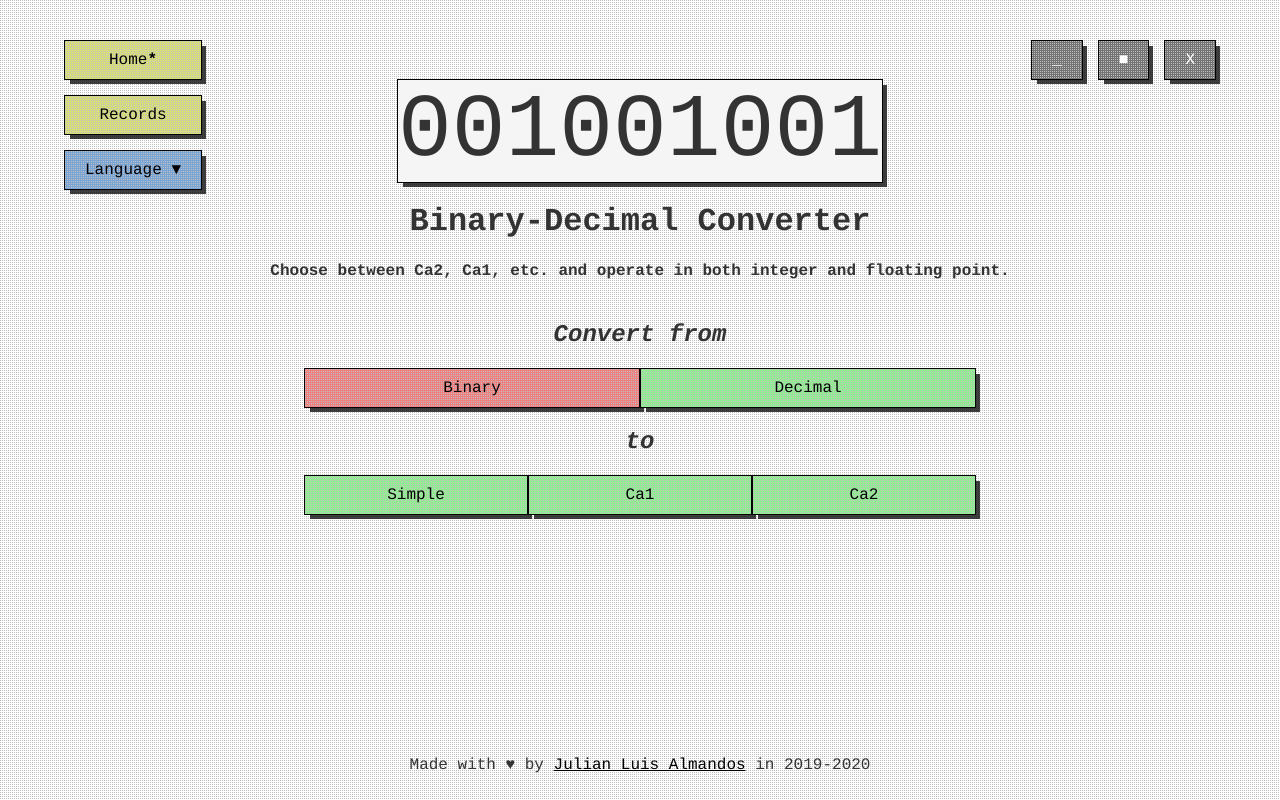
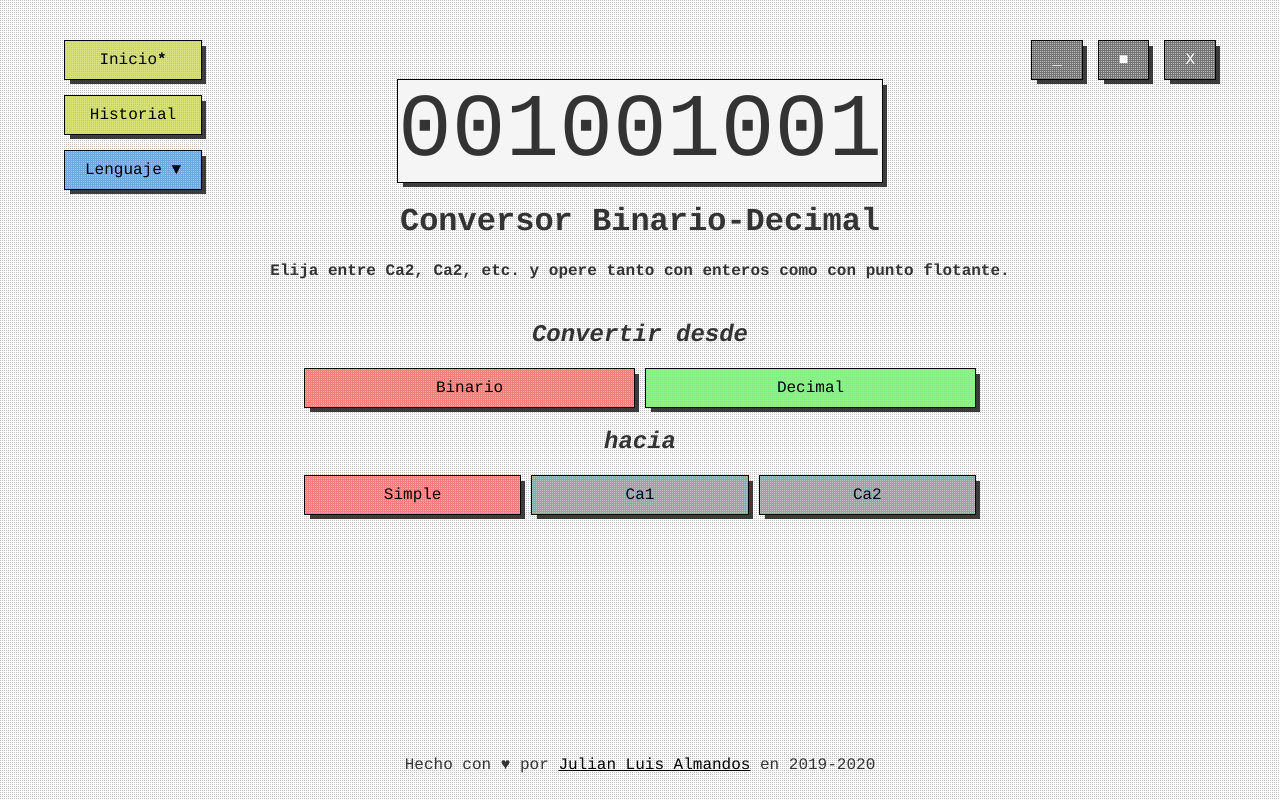
Before and after one commit to julianalmandos/binary-converter, a Vue app: page / in a window 1280 px wide. Both pictures are taken after a click on the button "Decimal". Built offline with nearby package versions, Linux system fonts and the light colour scheme.

Commit message:
* Fixed convertion methods * Added custom translations (en_US, es_ES)

```diff
--- a/src/App.vue
+++ b/src/App.vue
@@ -7,20 +7,21 @@
         <Button :theme="'grey'">X</Button>
       </div>
       <div class="classy-menu classy-left-menu">
-        <router-link to="/"><Button :theme="'yellow'">Home</Button></router-link>
-        <router-link to="/records"><Button :theme="'yellow'">Records</Button></router-link>
-        <Button :theme="'blue'" @click="openDropdown">Language ▼</Button>
+        <router-link to="/"><Button :theme="'yellow'">{{currentLanguage.home}}</Button></router-link>
+        <router-link to="/records"><Button :theme="'yellow'">{{currentLanguage.records}}</Button></router-link>
+        <Button :theme="'blue'" @click="openDropdown">{{currentLanguage.language}} ▼</Button>
       </div>
       <router-view class="view"/>
     </div>
     <div class="classy-bottom-bar">
-      <span>Made with ♥ by <a class="classy-link" target="_blank" href="http://github.com/julianalmandos">Julian Luis Almandos</a> in 2019-2020</span>
+      <span>{{currentLanguage.madeWithLove}} <a class="classy-link" target="_blank" href="http://github.com/julianalmandos">Julian Luis Almandos</a> {{currentLanguage.madeInDate}}</span>
     </div>
   </div>
 </template>
 
 <script>
 import Button from '@/components/Button.vue'
+import Vuex from 'vuex'
 
 export default {
   name: 'App',
@@ -31,6 +32,11 @@ export default {
     return {
       showDropdown: false,
     }
+  },
+  computed: {
+    ...Vuex.mapState([
+      'currentLanguage'
+    ]),
   },
   methods: {
     openDropdown(){
--- a/src/components/Introduction.vue
+++ b/src/components/Introduction.vue
@@ -1,14 +1,21 @@
 <template>
   <div class="introduction">
     <span class="logo shadow">001001001</span>
-    <h1>Binary-Decimal Converter</h1>
-    <h4>Choose between Ca2, Ca1, etc. and operate in both integer and floating point.</h4>
+    <h1>{{currentLanguage.binaryDecimalConverter}}</h1>
+    <h4>{{currentLanguage.chooseBetweenTypes}}</h4>
   </div>
 </template>
 
 <script>
+import Vuex from 'vuex'
+
 export default {
-  name: 'Introduction'
+  name: 'Introduction',
+  computed: {
+    ...Vuex.mapState([
+      'currentLanguage'
+    ]),
+  }
 }
 </script>
 
--- a/src/components/Menu.vue
+++ b/src/components/Menu.vue
@@ -1,23 +1,23 @@
 <template>
   <div class="menu">
-    <h2 class="classy-subtitle">Convert from</h2>
-    <div class="flex-around">
+    <h2 class="classy-subtitle">{{currentLanguage.convertFrom}}</h2>
+    <div class="from-buttons flex-around">
       <Button
-        :theme="convertion.selected ? 'green' : null"
+        :theme="convertion == fromSelected ? 'green' : null"
         v-for="convertion in fromConvertions"
-        :key="convertion.getName()"
+        :key="convertion.getLanguageKey()"
         @click="selectFromConvertion(convertion)"
-      >{{convertion.getName()}}</Button>
+      >{{currentLanguage[convertion.getLanguageKey()]}}</Button>
     </div>
     <div v-if="toConvertions.length!=0">
-      <h2 class="classy-subtitle">{{fromSelected.isFromDecimal() ? 'to' : 'with chain type'}}</h2>
-      <div class="flex-around">
+      <h2 class="classy-subtitle">{{currentLanguage[fromSelected.isFromDecimal() ? 'convertTo' : 'withChainType']}}</h2>
+      <div class="to-buttons flex-around">
         <Button
-          :theme="convertion.selected ? 'green' : null"
+          :theme="convertion == toSelected ? 'green' : null"
           v-for="convertion in toConvertions"
-          :key="convertion.getName()"
+          :key="convertion.getLanguageKey()"
           @click="selectToConvertion(convertion)"
-        >{{convertion.getName()}}</Button>
+        >{{currentLanguage[convertion.getLanguageKey()]}}</Button>
       </div>
     </div>
     <div v-if="toSelected!=null">
@@ -28,7 +28,7 @@
             :maxlength="fromSelected.isFromDecimal() ? '' : '16'"
             type="text"
             v-model="chain"
-            :placeholder="fromSelected.isFromDecimal() ? 'Number' : 'Chain'"/>
+            :placeholder="currentLanguage[fromSelected.isFromDecimal() ? 'number' : 'chain']"/>
           <Input
             v-if="!fromSelected.isFromDecimal()"
             class="classy-bits-counter"
@@ -39,20 +39,20 @@
             class="classy-small-input"
             type="text"
             v-model="bits"
-            placeholder="Bits"/>
+            :placeholder="currentLanguage.bits"/>
         </div>
         <div class="flex-around form-buttons">
           <Button
             class="shadow dotted"
             :theme="'green'"
             type="submit"
-          >Generate!</Button>
+          >{{currentLanguage.generate}}</Button>
           <Button
             class="shadow dotted"
             :theme="'yellow'"
             type="button"
             @click="resetForm"
-          >Reset</Button>
+          >{{currentLanguage.reset}}</Button>
         </div>
       </form>
     </div>
@@ -62,19 +62,19 @@
       </div>
     </div>
     <div v-if="result!=null">
-      <h1 class="classy-subtitle classy-end classy-result shadow dotted">Result: {{result}}</h1>
+      <h1 class="classy-subtitle classy-end classy-result shadow dotted">{{currentLanguage.result}}: {{result}}</h1>
     </div>
-    <div v-if="resultError">
-      <h1 class="classy-subtitle classy-end classy-warning shadow dotted">Result: {{resultError.message}}</h1>
+    <div v-else-if="resultError">
+      <h1 class="classy-subtitle classy-end classy-warning shadow dotted">{{currentLanguage.result}}: {{resultError.message}}</h1>
     </div>
-    <div v-if="error">
-      <h1 class="classy-subtitle classy-end classy-error shadow dotted">Error: {{error.message}}</h1>
+    <div v-else-if="error">
+      <h1 class="classy-subtitle classy-end classy-error shadow dotted">{{currentLanguage.error}}: {{error.message}}</h1>
     </div>
   </div>
 </template>
 
 <script>
-  import {BinaryConverter} from '../utils/BinaryConverter.js'
+  import {BinaryConverter, ConverterStrategy} from '../utils/BinaryConverter.js'
   import completeBar from '../utils/retro-progress-bar.js'
   import Button from '@/components/Button.vue'
   import Input from '@/components/Input.vue'
@@ -101,80 +101,79 @@
       }
     },
     mounted() {
-      var binaryConvertions = BinaryConverter.getConvertions();
-
-      BinaryConverter.prototype.selected = false;
-
-      this.fromConvertions=binaryConvertions;
+      this.fromConvertions = BinaryConverter.getConvertions();
+    },
+    computed: {
+      ...Vuex.mapState([
+        'currentLanguage'
+      ]),
     },
     methods: {
       ...Vuex.mapActions([
         'addRecordAction',
       ]),
       //Load secondary convertions when selecting an option
-      selectFromConvertion(convertion){
+      selectFromConvertion(convertion) {
         this.fromConvertions.forEach(conv => {
           conv.selected = conv === convertion;
         });
-        this.fromSelected=convertion;
+        this.fromSelected = convertion;
         this.resetToSelection();
-        this.toConvertions=convertion.getConvertions();
+        this.toConvertions = convertion.getConvertions();
       },
-      selectToConvertion(convertion){
+      selectToConvertion(convertion) {
         this.toConvertions.forEach(conv => {
           conv.selected = conv === convertion;
         })
-        this.toSelected=convertion;
+        this.toSelected = convertion;
       },
-      resetToSelection(){
-        this.toSelected=null;
-        this.chain='';
-        this.bits='';
-        this.result=null;
-        this.error=null;
-        this.resultError=null;
+      resetToSelection() {
+        this.toSelected = null;
+        this.chain = '';
+        this.bits = '';
+        this.result = null;
+        this.error = null;
+        this.resultError = null;
       },
-      resetForm(){
+      resetForm() {
         this.fromConvertions.forEach(convertion => {
-          convertion.selected=false;
+          convertion.selected = false;
         })
-        this.toConvertions=[];
-        this.fromSelected=null;
+        this.toConvertions = [];
+        this.fromSelected = null;
         this.resetToSelection();
       },
-      async makeConvertion(){
-        this.result=null;
-        this.error=null;
-        this.resultError=null;
+      async makeConvertion() {
+        this.result = null;
+        this.error = null;
+        this.resultError = null;
         //Validates the chain, then converts if valid
-        if(this.bits!='' || (!this.fromSelected.isFromDecimal())){
-          if(this.bits<=32){
-            if(this.toSelected.validateChain(this.chain)){
-              this.showLoadingBar=true;
+        if (this.bits != '' || (!this.fromSelected.isFromDecimal())) {
+          if (this.bits <= 32) {
+            if (this.toSelected.validateChain(this.chain)) {
+              this.showLoadingBar = true;
               await completeBar(this.$refs.progressBar)
                 .then(result => {
                   this.result = this.toSelected.convert(this.chain,this.bits);;
                   this.recordOperation();
                 })
                 .catch(error => {
-                  this.resultError=error;
+                  this.resultError = error;
                 })
                 .finally(() => {
-                  this.showLoadingBar=false;
+                  this.showLoadingBar = false;
                 })
-            }else{
-              //Shows error if the chain is invalid
-              this.error={message:'invalid chain'};
+            } else {
+              this.error = {message: this.currentLanguage.invalidChain};
             }
-          }else{
-            //Shows error if the chain is invalid
-            this.error={message:'can\'t generate numbers with >32 bits'};
+          } else {
+            this.error = {message: this.currentLanguage.cantGenerate32Bits};
           }
-        }else{
-          this.error={message:'please specify the number of bits'};
+        } else {
+          this.error = {message: this.currentLanguage.specifyNumberOfBits};
         }
       },
-      recordOperation(){
+      recordOperation() {
         this.addRecordAction({
           from: this.fromSelected.getName(),
           to: this.toSelected.getName(),
@@ -261,6 +260,10 @@
   margin-left: 20px;
 }
 
+.from-buttons > Button:not(:first-child), .to-buttons > Button:not(:first-child) {
+  margin-left: 10px;
+}
+
 @media (max-width: 720px) {
   .menu {
     width: 100%;
--- a/src/store.js
+++ b/src/store.js
@@ -1,21 +1,41 @@
 import Vue from 'vue'
 import Vuex from 'vuex'
+import LanguageManager from './utils/LanguageManager.js'
+import lang from './utils/lang.json'
 
 Vue.use(Vuex)
 
 export default new Vuex.Store({
   state: {
     records: [],
+    currentLanguageKey: '',
+    currentLanguage: {}
   },
   mutations: {
-    addRecordMutation(state,record){
+    addRecordMutation(state, record){
       state.records.push(record);
       console.log(state.records);
+    },
+    setLanguage(state, language) {
+      state.currentLanguageKey = language;
+      state.currentLanguage = lang[language];
     }
   },
   actions: {
-    addRecordAction({commit},record){
-      commit('addRecordMutation',record);
+    addRecordAction({commit}, record){
+      commit('addRecordMutation', record);
+    },
+    setLanguage({commit}, language) {
+      if (language) {
+        if (!LanguageManager.isValid(language)) {
+          console.warning('Invalid language');
+          return;
+        }
+        LanguageManager.savePrefLanguage(language);
+      } else {
+        language = LanguageManager.getCurrentLanguage();
+      }
+      commit('setLanguage', language);
     }
   }
 })
--- a/src/utils/BinaryConverter.js
+++ b/src/utils/BinaryConverter.js
@@ -29,8 +29,8 @@ export class ConverterStrategy {
 
 export class BinaryToDecimal extends ConverterStrategy {
 
-    static getName() {
-        return 'Binary';
+    static getLanguageKey() {
+        return 'binary';
     }
 
     static getConvertions() {
@@ -62,13 +62,14 @@ export class BinaryToDecimal extends ConverterStrategy {
                 returnNumber = returnNumber + Math.pow(2, i);
             }
         }
+        return returnNumber;
     }
 }
 
 export class DecimalToBinary extends ConverterStrategy {
 
-    static getName() {
-        return 'Decimal';
+    static getLanguageKey() {
+        return 'decimal';
     }
 
     static getConvertions() {
@@ -100,8 +101,8 @@ export class DecimalToBinary extends ConverterStrategy {
 //FROM BINARY TO DECIMAL
 export class Ca2ToDecimalConverter extends BinaryToDecimal {
 
-    static getName() {
-        return 'Ca2';
+    static getLanguageKey() {
+        return 'ca2';
     }
 
     static convert(chain) {
@@ -118,8 +119,8 @@ export class Ca2ToDecimalConverter extends BinaryToDecimal {
 
 export class Ca1ToDecimalConverter extends BinaryToDecimal {
 
-    static getName() {
-        return 'Ca1';
+    static getLanguageKey() {
+        return 'ca1';
     }
 
     static convert(chain){
@@ -134,8 +135,8 @@ export class Ca1ToDecimalConverter extends BinaryToDecimal {
 
 export class SimpleToDecimalConverter extends BinaryToDecimal {
 
-    static getName() {
-        return 'Simple';
+    static getLanguageKey() {
+        return 'simple';
     }
 }
 
@@ -143,8 +144,8 @@ export class SimpleToDecimalConverter extends BinaryToDecimal {
 //FROM DECIMAL TO BINARY
 export class DecimalToCa2Converter extends DecimalToBinary {
 
-    static getName() {
-        return 'Ca2';
+    static getLanguageKey() {
+        return 'ca2';
     }
 
     static convert(chain, bits) {
@@ -161,8 +162,8 @@ export class DecimalToCa2Converter extends DecimalToBinary {
 
 export class DecimalToCa1Converter extends DecimalToBinary{
 
-    static getName() {
-        return 'Ca1';
+    static getLanguageKey() {
+        return 'ca1';
     }
 
     static convert(chain, bits) {
@@ -185,17 +186,16 @@ export class DecimalToCa1Converter extends DecimalToBinary{
 
 export class DecimalToSimpleConverter extends DecimalToBinary{
 
-    static getName() {
-        return 'Simple';
+    static getLanguageKey() {
+        return 'simple';
     }
 
     static convert(chain, bits) {
-        let number=parseInt(chain);
-        if((Math.pow(2,bits)-1)>=number){
-            let newChain=this.divideNumber(number);
+        let number = parseInt(chain);
+        if ((Math.pow(2, bits)-1) >= number) {
+            let newChain = this.divideNumber(number);
             return this.completeWithZeros(newChain,bits);
         }
-
         throw new InsufficientBits(bits);
     }
 
--- a/src/utils/Exceptions.js
+++ b/src/utils/Exceptions.js
@@ -1,6 +1,7 @@
 export class InsufficientBits extends Error{
     constructor(bits){
         super();
-        this.message=`Couldn't convert the chain to a ${bits}-digit decimal number.`;
+        //FIXME: implement Vuex getter and LanguageManager helper function to handle value injection in translations.
+        this.message = `Couldn't convert the chain to a ${bits}-digit decimal number.`;
     }
 }
--- /dev/null
+++ b/src/utils/LanguageManager.js
@@ -0,0 +1,21 @@
+export default class LanguageManager {
+
+  static getLanguages() {
+    return [
+      'en_US',
+      'es_ES'
+    ];
+  }
+
+  static savePrefLanguage(language) {
+    localStorage.setItem('lang', language);
+  }
+
+  static getCurrentLanguage() {
+    return localStorage.getItem('lang') || 'es_ES';
+  }
+
+  static isValid(language) {
+    return LanguageManager.getLanguages().includes(language);
+  }
+}
--- /dev/null
+++ b/src/utils/lang.json
@@ -0,0 +1,56 @@
+{
+  "en_US": {
+    "binaryDecimalConverter": "Binary-Decimal Converter",
+    "chooseBetweenTypes": "Choose between Ca2, Ca1, etc. and operate in both integer and floating point.",
+    "convertFrom": "Convert from",
+    "convertTo": "to",
+    "withChainType": "with chain type",
+    "home": "Home",
+    "records": "Records",
+    "language": "Language",
+    "madeWithLove": "Made with ♥ by",
+    "madeInDate": "in 2019-2020",
+    "binary": "Binary",
+    "decimal": "Decimal",
+    "ca2": "Ca2",
+    "ca1": "Ca1",
+    "simple": "Simple",
+    "number": "Number",
+    "chain": "Chain",
+    "generate": "Generate!",
+    "reset": "Reset",
+    "bits": "Bits",
+    "result": "Result",
+    "error": "Error",
+    "invalidChain": "invalid chain",
+    "specifyNumberOfBits": "please specify the number of bits",
+    "cantGenerate32Bits": "can't generate numbers with >32 bits"
+  },
+  "es_ES": {
+    "binaryDecimalConverter": "Conversor Binario-Decimal",
+    "chooseBetweenTypes": "Elija entre Ca2, Ca2, etc. y opere tanto con enteros como con punto flotante.",
+    "convertFrom": "Convertir desde",
+    "convertTo": "hacia",
+    "withChainType": "de tipo",
+    "home": "Inicio",
+    "records": "Historial",
+    "language": "Lenguaje",
+    "madeWithLove": "Hecho con ♥ por",
+    "madeInDate": "en 2019-2020",
+    "binary": "Binario",
+    "decimal": "Decimal",
+    "ca2": "Ca2",
+    "ca1": "Ca1",
+    "simple": "Simple",
+    "number": "Número",
+    "chain": "Cadena",
+    "generate": "Generar!",
+    "reset": "Limpiar",
+    "bits": "Bits",
+    "result": "Resultado",
+    "error": "Error",
+    "invalidChain": "cadena inválida",
+    "specifyNumberOfBits": "por favor, especifique el número de bits",
+    "cantGenerate32Bits": "no se pueden generar cadenas de más de 32 bits"
+  }
+}
```
Also changed, not shown: src/main.js (+5 -2 lines), src/assets/main.css (line endings or trailing spaces).
